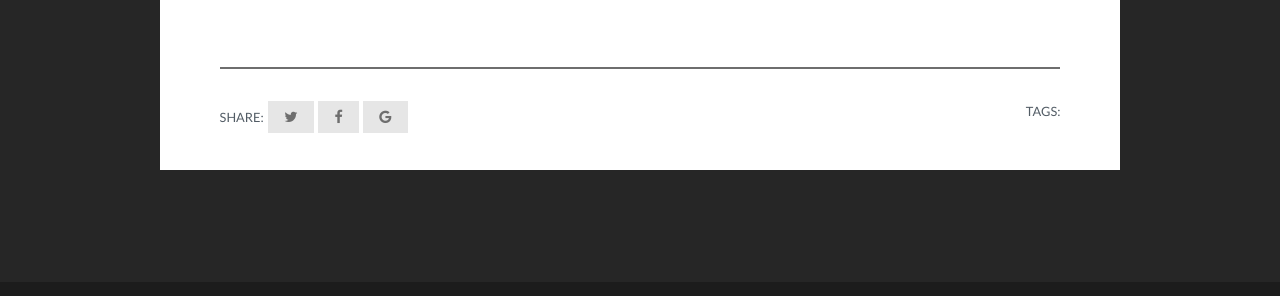
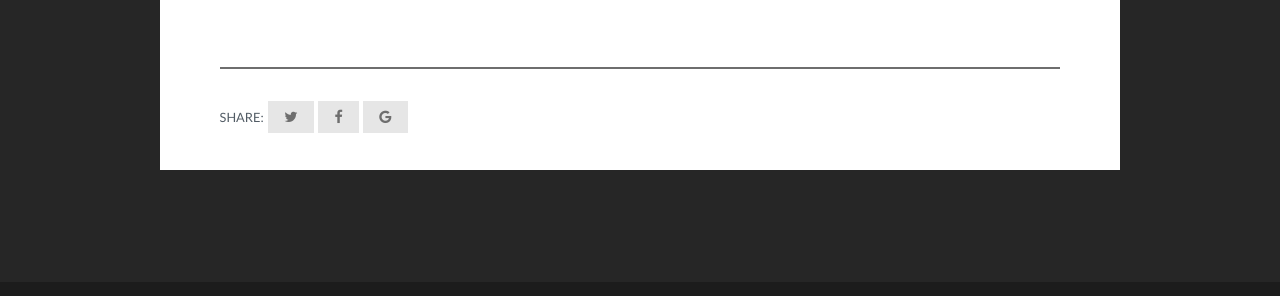
Before and after one commit to ecosherwood/ecosherwood.github.io, a Jekyll site: the page built from pages/our_project.md, in a window 1280 px wide and 900 px high, scrolled down 1843 px. Shown: the part 403-699 px from the top of the window. Built offline with Jekyll 4.4.1, drawn with Linux system fonts in a browser that asks for light colours.

Commit message:
Remove tags from page layout

```diff
--- a/_layouts/page.html
+++ b/_layouts/page.html
@@ -21,12 +21,6 @@ layout: default
           <a href="https://facebook.com/sharer.php?u={{ site.url }}{{ page.url }}" title="Share on Facebook" rel="nofollow" target="_blank"><i class="fa fa-facebook" aria-hidden="true"></i></a>
           <a href="https://plus.google.com/share?url={{ site.url }}{{ page.url }}" title="Share on Google+" rel="nofollow" target="_blank"><i class="fa fa-google" aria-hidden="true"></i></a>
         </div>
-        <div class="post_tag">
-          <span>Tags:</span>
-          {% for tag in page.tags %}
-          <a href="{{site.baseurl}}/tags#{{tag}}" class="tag">{{ tag }}</a>
-          {% endfor %}
-        </div>
       </footer>
     </div>
   </article> <!-- End Section Post -->
```
